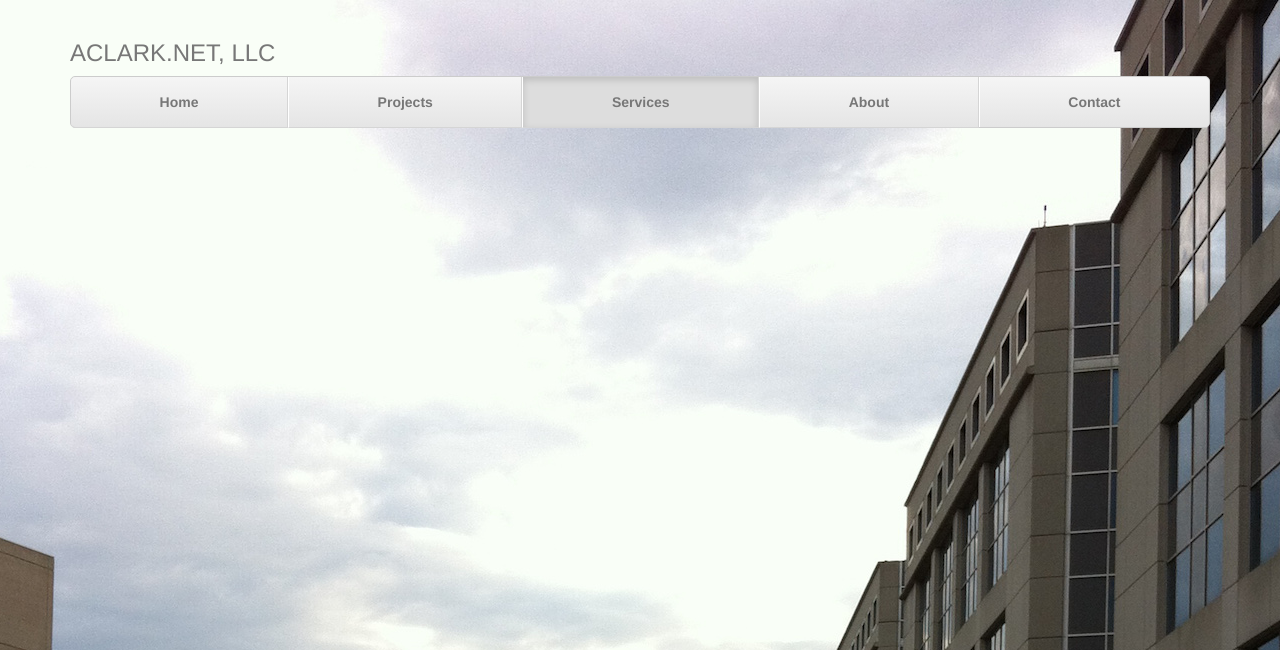
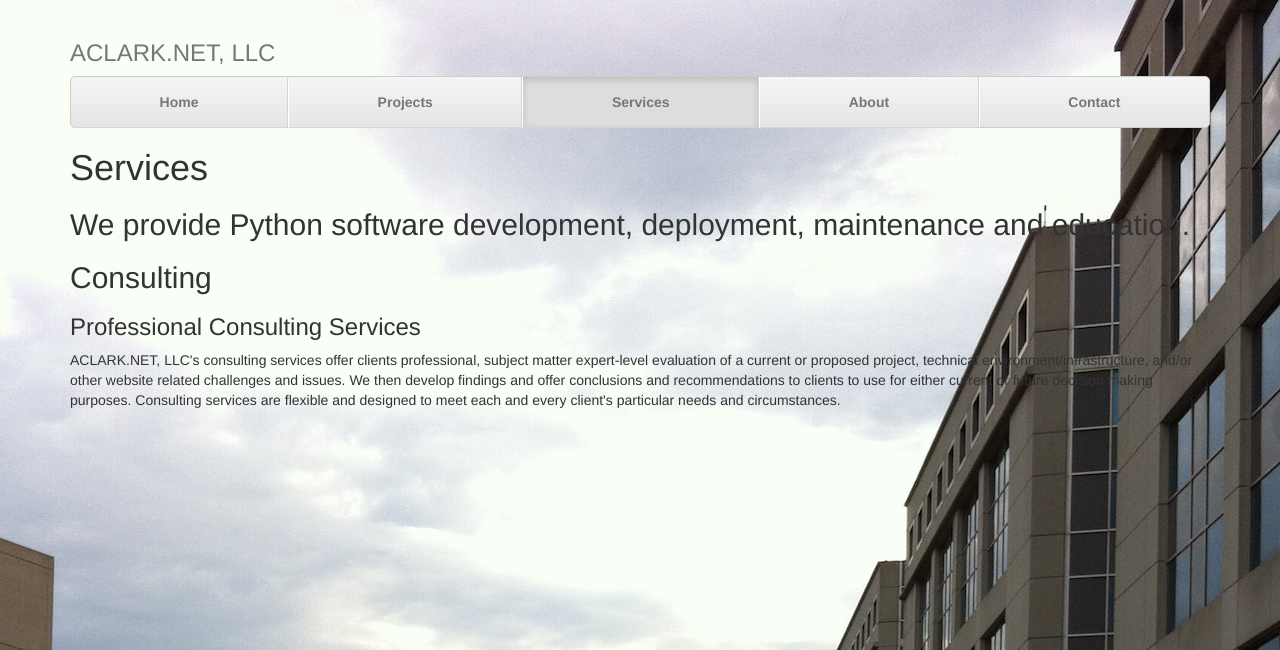
Before and after one commit to ACLARKNET/aclarknet-django, a Django app: page /services/ in a window 1280 px wide. Shown: the top 650 px of the page. Run offline with Django 3.2, Linux system fonts and the light colour scheme; data comes from the database, SQL or seed files in the repository; both versions use the stored data as it was after the commit; some libraries are stand-ins or nearby versions.

Commit message:
Update(s)

```diff
--- a/aclarknet/aclarknet/aclarknet/models.py
+++ b/aclarknet/aclarknet/aclarknet/models.py
@@ -10,6 +10,8 @@ class Client(models.Model):
 
 class Service(models.Model):
     name = models.CharField(max_length=60)
+    desc = models.CharField(max_length=60)
+    text = models.TextField(default=None)
 
     def __unicode__(self):
         return self.name
--- a/aclarknet/aclarknet/aclarknet/templates/home.html
+++ b/aclarknet/aclarknet/aclarknet/templates/home.html
@@ -52,14 +52,14 @@
       <div class="jumbotron">
         <h1>We know Python!</h1>
         <p class="lead">Create professional web services for your business efficiently, effectively and economically with open source Python software. We'll show you how…</p>
-        <p><a class="btn btn-lg btn-success" href="#" role="button">Get started today</a></p>
+        <p><a class="btn btn-lg btn-success" href="/contact" role="button">Get started today</a></p>
       </div>
 
       <!-- Example row of columns -->
       <div class="row">
         <div class="col-lg-4">
           <h2>Web Frameworks</h2>
-          <p><i class="fa fa-cog fa-5x"></i> From Django to Zope, to Plone and Pyramid in between; we develop, deploy, maintain and support Python web applications with a fiery passion you'll find our competitors lacking. We are <i>that</i> excited to build your web application, then watch you use and enjoy it.
+          <p><i class="fa fa-cog fa-5x"></i> From Django to Zope, to Plone and Pyramid in between; we develop, deploy, maintain and support Python web applications with a fiery passion you'll find our competitors lacking. We are <i>that</i> excited to build your web application, then watch you enjoy it.
           <p><a class="btn btn-primary" href="/projects" role="button">View details &raquo;</a></p>
        </div>
         <div class="col-lg-4">
--- a/aclarknet/aclarknet/aclarknet/templates/services.html
+++ b/aclarknet/aclarknet/aclarknet/templates/services.html
@@ -9,5 +9,17 @@
             <li><a href="/contact">Contact</a></li>
 {% endblock %}
 
+
+
+
 {% block content %}
+
+    <h1>Services</h1>
+    <h2>We provide Python software development, deployment, maintenance and education.</h2>
+
+    {% for service in services %}
+        <h2>{{ service.name }}</h2>
+        <h3>{{ service.desc }}</h3>
+        <p>{{ service.text }}</p>
+    {% endfor %}
 {% endblock %}
--- a/aclarknet/aclarknet/aclarknet/views.py
+++ b/aclarknet/aclarknet/aclarknet/views.py
@@ -1,17 +1,24 @@
 from django.shortcuts import render
+from aclarknet.aclarknet.models import Service
 
 
 def home(request):
     return render(request, 'home.html')
 
+
 def projects(request):
     return render(request, 'projects.html')
 
+
 def services(request):
-    return render(request, 'services.html')
+    services = Service.objects.all()
+    context = {'services': services}
+    return render(request, 'services.html', context)
+
 
 def about(request):
     return render(request, 'about.html')
 
+
 def contact(request):
     return render(request, 'contact.html')
```
Also changed, not shown: aclarknet/db.sqlite3.
